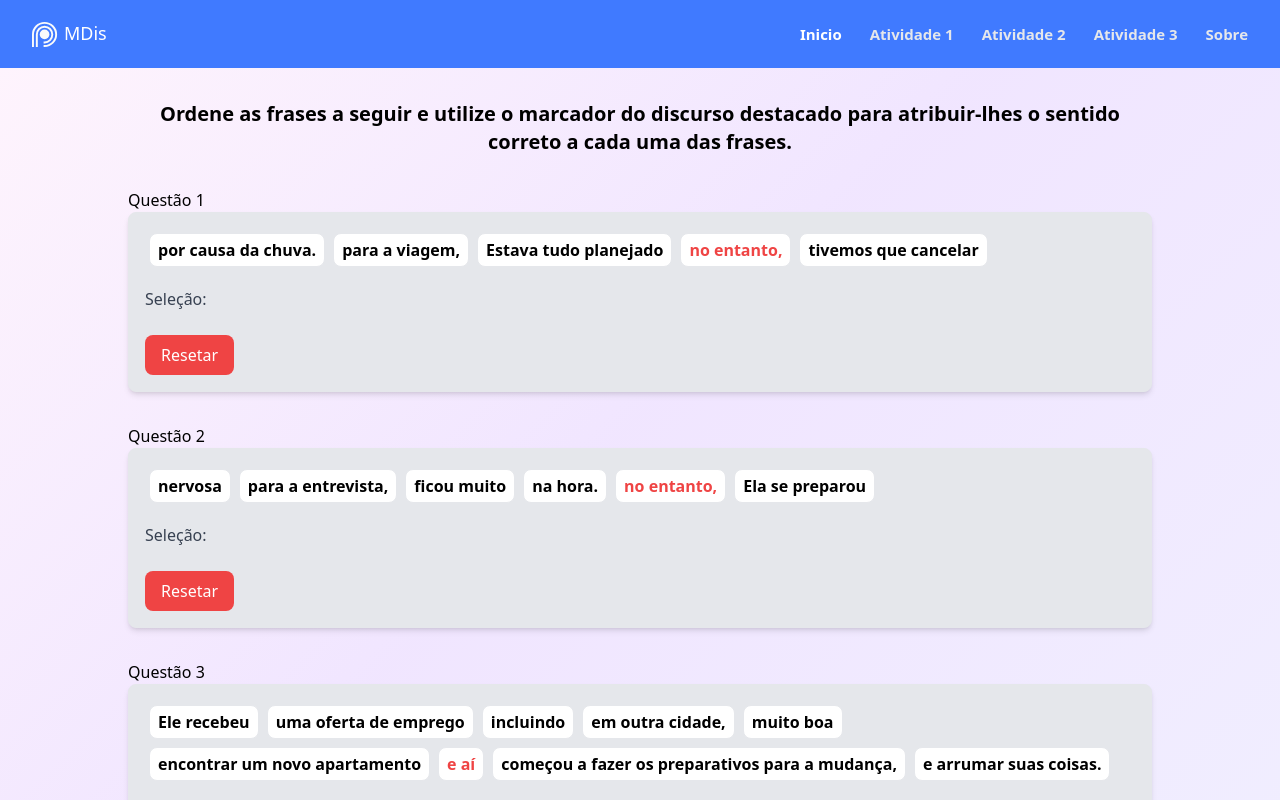
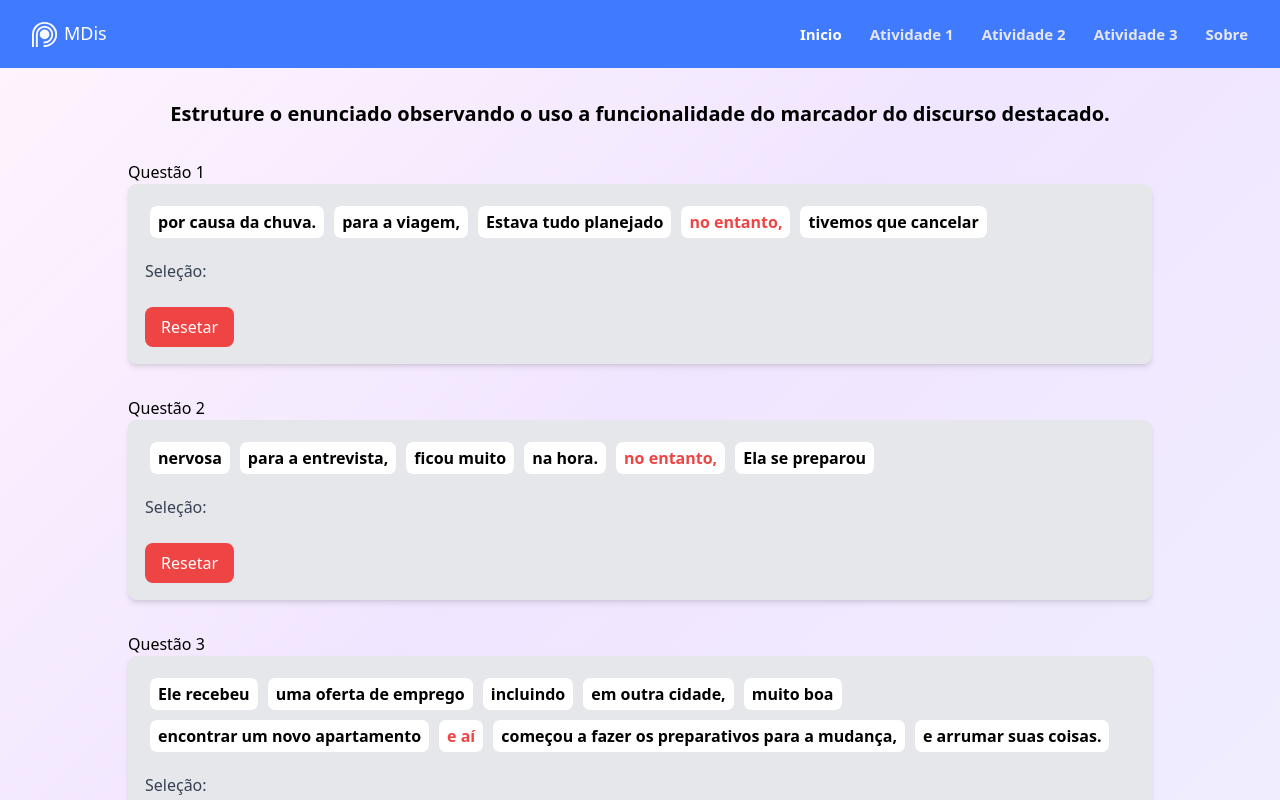
Before and after one commit to mateusdata/mdis, a React (Create React App) app: page /questao1 in a window 1280 px wide. Shown: the top 800 px of the page. Built offline with nearby package versions, Linux system fonts and the light colour scheme.

Commit message:
fix: texto

```diff
--- a/src/pages/DiscourseMarkersTable.tsx
+++ b/src/pages/DiscourseMarkersTable.tsx
@@ -30,6 +30,10 @@ const DiscourseMarkersTable: React.FC = () => {
                     scroll={{ x: 'max-content', y: "70vh" }} // Configuração de scroll horizontal e vertical
                 />
             </div>
+            <div className='h-5 flex items-center justify-center w-full'>
+                <span className='text-md mt-8 text-center w-screen '>Os exemplos em texto escrito foram gerados pelo Chat GPT.</span>
+
+            </div>
         </div>
     );
 };
--- a/src/pages/Question1.tsx
+++ b/src/pages/Question1.tsx
@@ -25,7 +25,9 @@ const FraseOrganizada: React.FC<{ frase: Frase }> = ({ frase }) => {
 
   useEffect(() => {
     resetarJogo();
+    // eslint-disable-next-line
   }, [frase]);
+
 
   const resetarJogo = () => {
     const partesEmbaralhadas = shuffleArray(frase.partes);
@@ -131,9 +133,7 @@ const App: React.FC = () => {
     <div className="container mx-auto p-8 ">
 
       <h2 className='text-xl font-bold mb-8 text-center'>
-        Ordene as frases a seguir e utilize o marcador
-        do discurso destacado para atribuir-lhes
-        o sentido correto a cada uma das frases.
+      Estruture o enunciado observando o uso a funcionalidade do marcador do discurso destacado.
       </h2>
 
       <div className="space-y-8">
--- a/src/pages/Question2.tsx
+++ b/src/pages/Question2.tsx
@@ -1,6 +1,5 @@
 import React, { useState } from 'react';
 import { Select } from 'antd';
-import type { SelectProps } from 'antd';
 
 const { Option } = Select;
 
```
